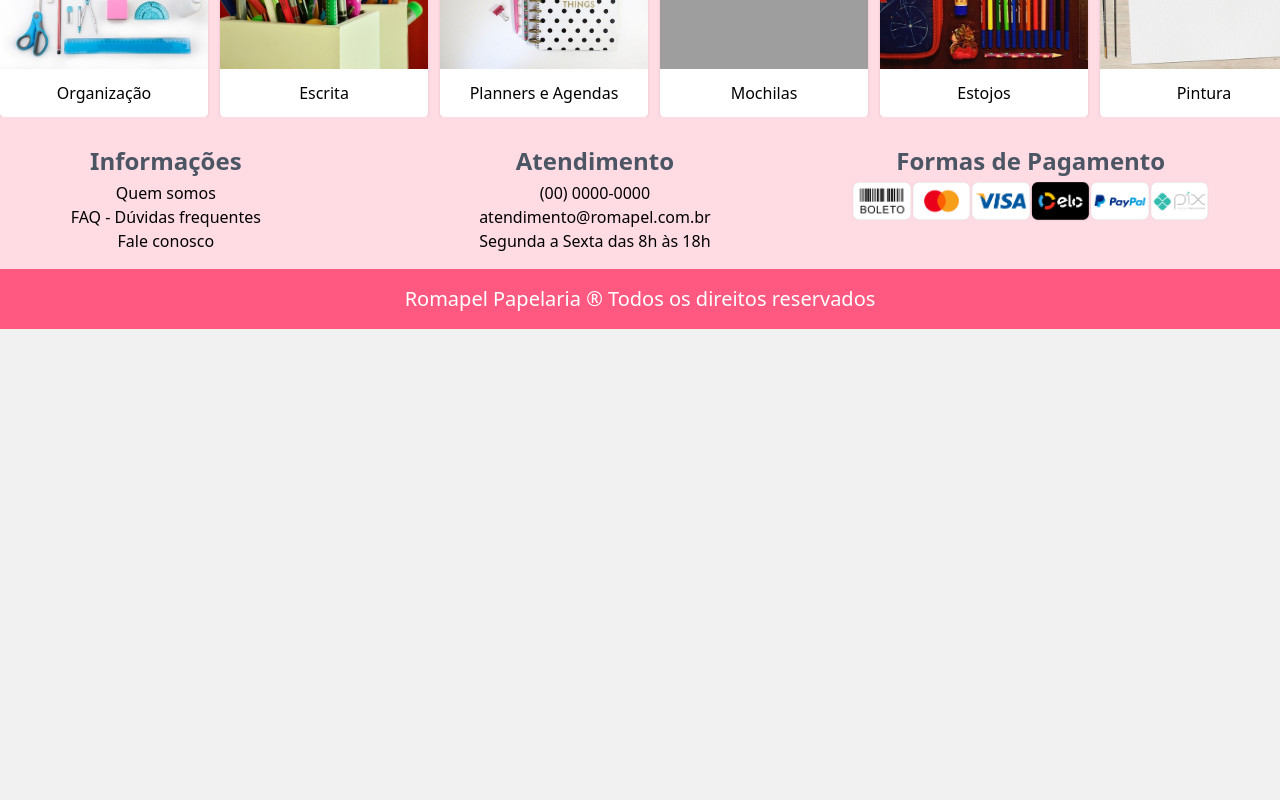
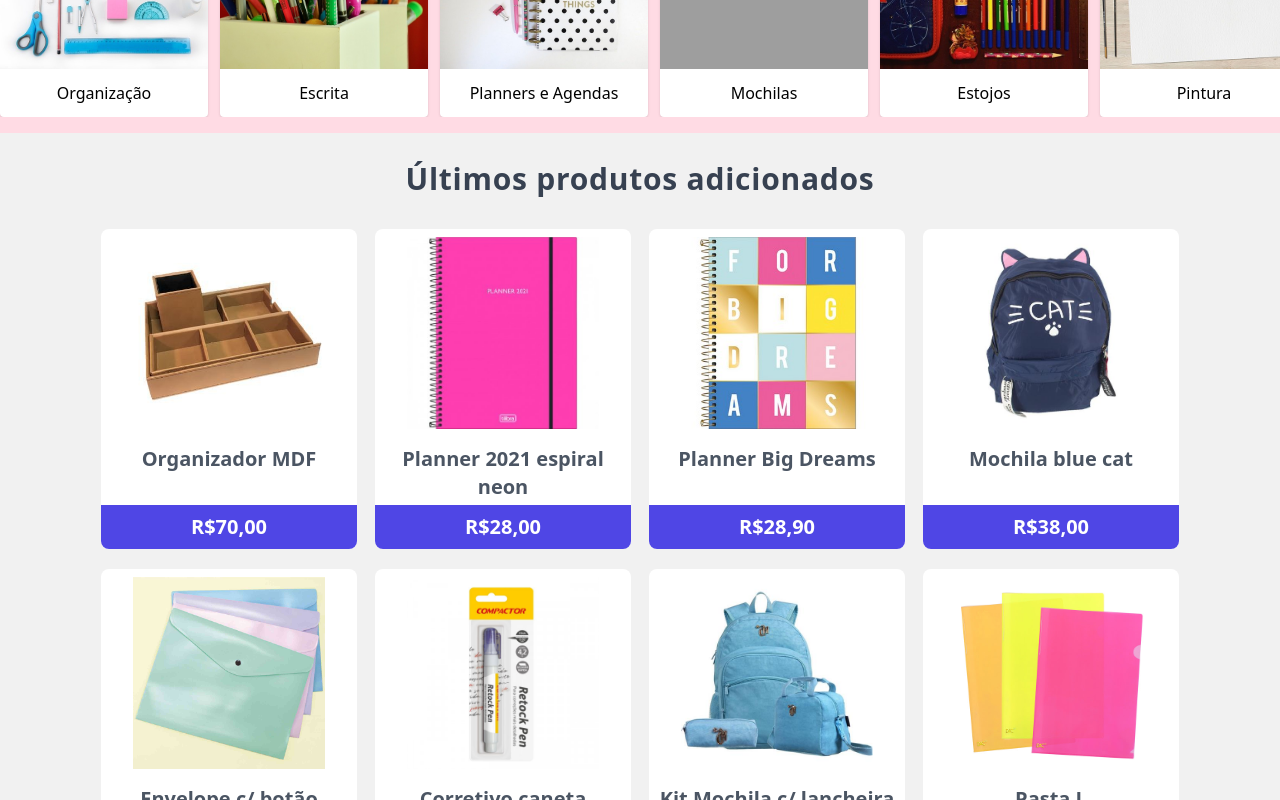
Before and after one commit to cristianebeel/fatec-projeto-integrador-2, a Nuxt app: page / in a window 1280 px wide. Shown: the part 680-1480 px from the top of the page. Before the commit the page ends 1009 px from the top, so only its background shows below. Built offline with nearby package versions, Linux system fonts and the light colour scheme; grey boxes are pictures that could not be loaded.

Commit message:
Adicionando sessão Novos Produtos

```diff
--- /dev/null
+++ b/components/Novos-Produtos.vue
@@ -0,0 +1,35 @@
+<template>
+  <div class="py-4">
+    <Section-Title class="px-6">Últimos produtos adicionados</Section-Title>
+    <div class="flex flex-row flex-wrap justify-center w-full gap-y-4 gap-x-2 py-4 cursor-pointer
+      sm:grid sm:grid-cols-2 sm:px-24 sm:justify-items-center sm:gap-y-5
+      lg:grid-cols-3 xl:grid-cols-4 2xl:grid-cols-4">
+        <Card-Produto
+          v-for="item of novosProdutos"
+          :key="item.titulo"
+          :titulo="item.titulo"
+          :preco="item.preco"
+          :imagem="item.imagem"
+        />
+      </div>
+    </div>
+  </div>
+</template>
+
+<script>
+import { mapState } from "vuex";
+
+export default {
+  nome: "Produtos",
+
+  computed: {
+    ...mapState({
+      produtos: (state) => state.produtos.produtos
+    }),
+
+    novosProdutos(){
+        return this.produtos.slice(0, 12)
+    }
+  },
+};
+</script>
--- a/pages/index.vue
+++ b/pages/index.vue
@@ -2,5 +2,6 @@
 <div>
     <Carousel />
     <Section-Destaques />
+    <Novos-Produtos />
 </div>
 </template>
```
